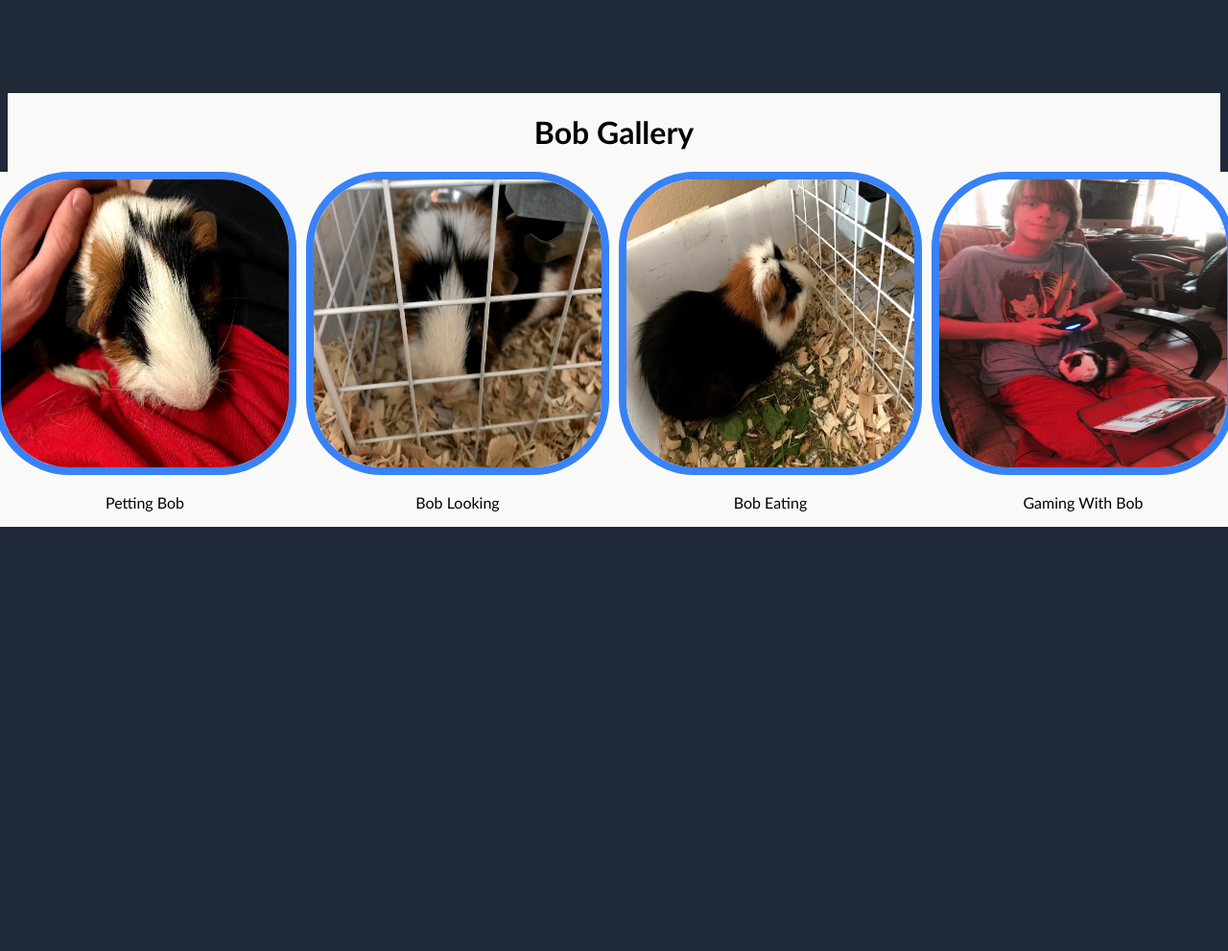
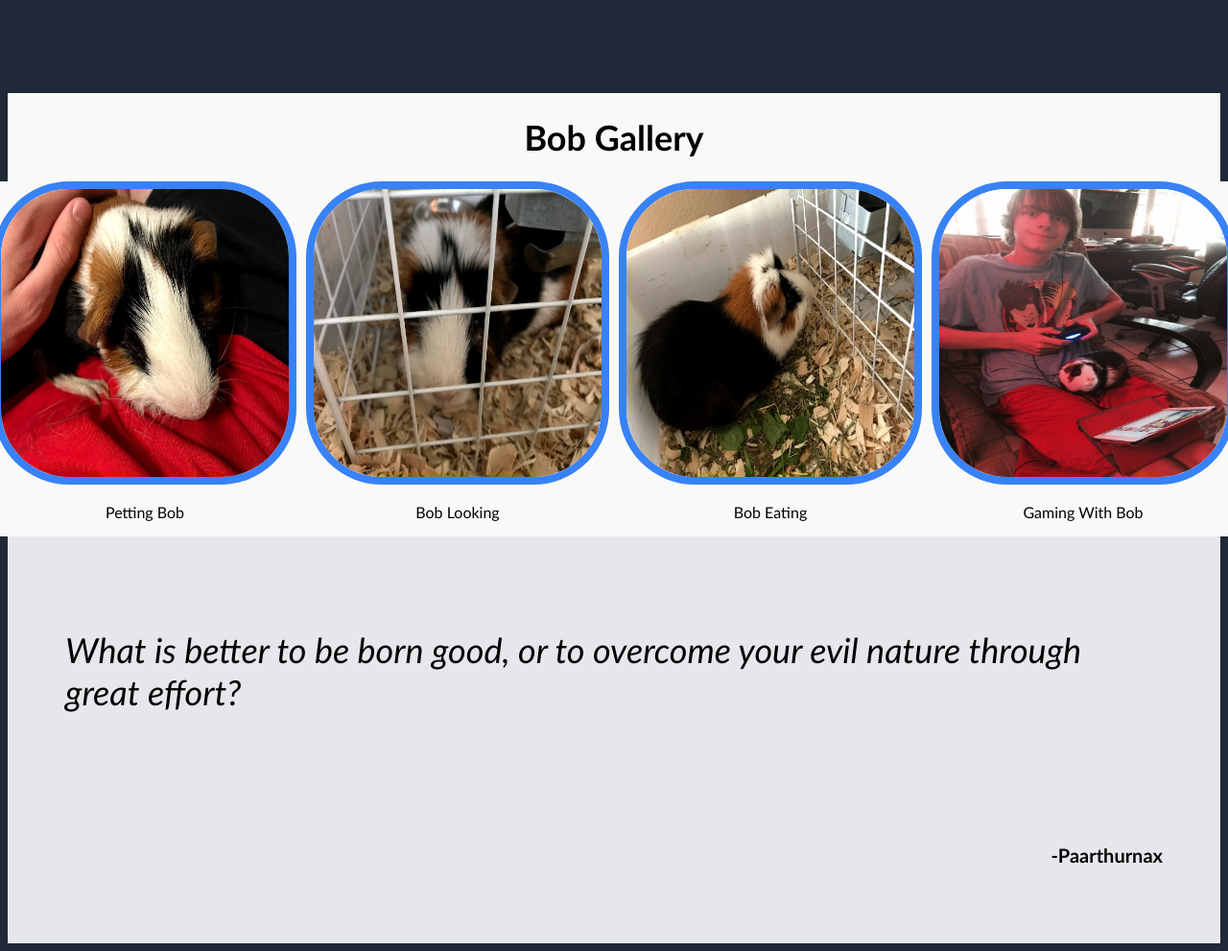
Before and after one commit to Camman6972/LandingPage, a plain HTML site: page index.html in a window 1280 px wide. Shown: the part 790-1781 px from the top of the page at 96% size. Before the commit the page ends 1347 px from the top, so only its background shows below. Drawn offline with Linux system fonts and the light colour scheme.

Commit message:
Quote Section added.

```diff
--- a/index.html
+++ b/index.html
@@ -25,7 +25,7 @@
 
     <div class="Section3">
         <div class="SubSection3one">
-            <h1 class="BlackOnWhiteText">Bob Gallery</h1>
+            <h1 class="BlackOnWhiteText" id="BobGallery">Bob Gallery</h1>
         </div>
         <div class="SubSection3two">
             <div class="BlackOnWhiteText">
@@ -46,6 +46,19 @@
             </div>
         </div>
 
+        <div class="Section4">
+            <div class="Section4">
+                <p class="Section4" id="QuoteText">
+                    What is better to be born good, or to overcome your evil nature through great effort?
+                </p>
+            </div>
+            <div class="Section4">
+                <p class="Section4" id="QuoteQuote">
+                    -Paarthurnax
+                </p>
+            </div>
+        </div>
+
     </div>
 </body>
 </html>
--- a/styles.css
+++ b/styles.css
@@ -132,3 +132,33 @@ h1 {
  align-items: center;
  justify-content: center;
 }
+
+.Section4 {
+    display: flex;
+    background-color: #e5e7eb;
+    flex-direction: column;
+    padding: 20px;
+    font-family: 'Trebuchet MS', 'Lucida Sans Unicode', 'Lucida Grande', 'Lucida Sans', Arial, sans-serif;
+}
+
+#QuoteText {
+    display: flex;
+    font-size: 36px;
+    font-style: italic;
+    align-items: center;
+    justify-content: center;
+}
+
+#QuoteQuote {
+    display: flex;
+    align-items: end;
+    justify-content: flex-end;
+    font-weight: bold;
+    right: 0;
+    font-size: 20px;
+}
+
+#BobGallery {
+    font-size: 36px;
+    font-weight: bolder;
+}
```
